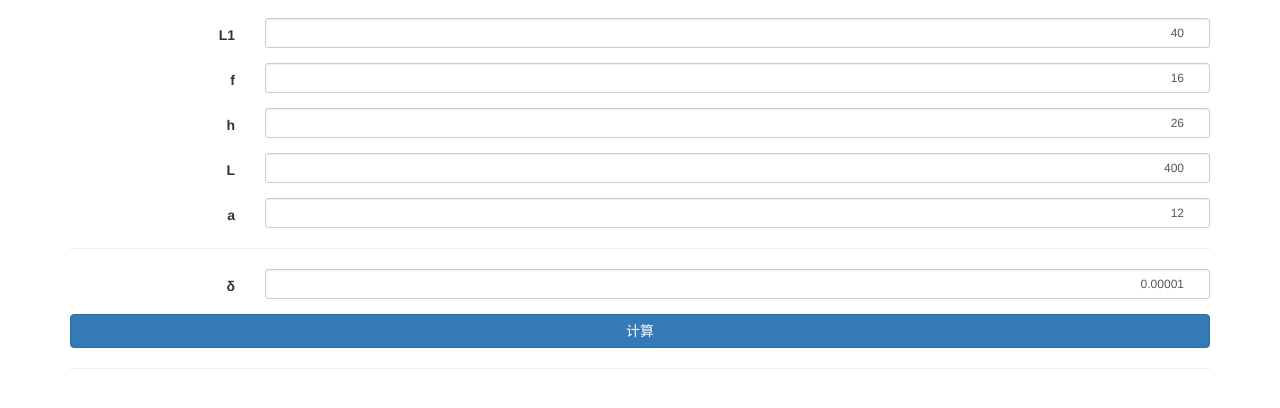
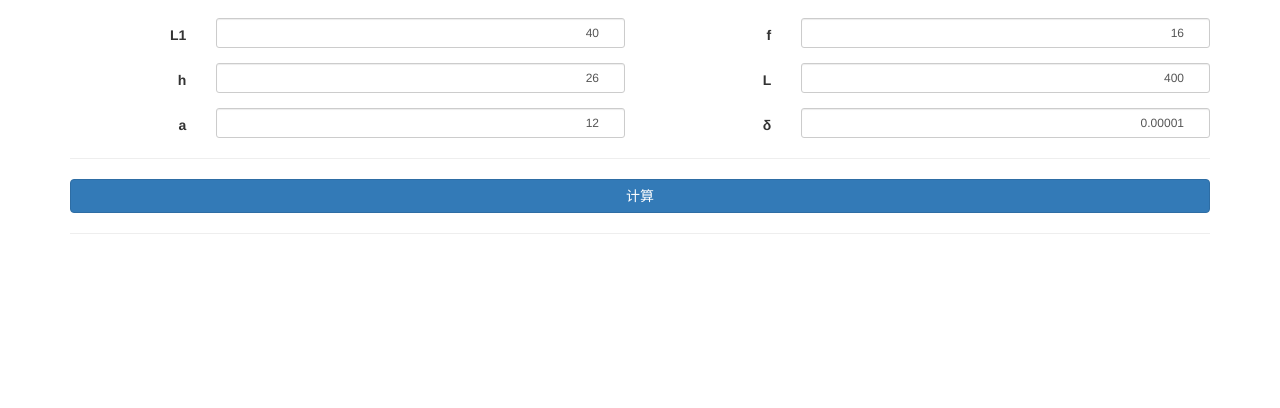
Before and after one commit to GZShi/gzshi.github.io, a plain HTML site: page DemoWebApp/index.html in a window 1280 px wide. Shown: the part 54-462 px from the top of the page. Drawn offline with Linux system fonts and the light colour scheme.

Commit message:
小调整
1. 增加本地存储模块
2. 调整输入框布局

```diff
--- /dev/null
+++ b/DemoWebApp/app/local.js
@@ -0,0 +1,32 @@
+app.factory('local', function () {
+
+	if (false === ('localStorage' in window)) {
+		return {
+			get: function () {
+				return undefined;
+			},
+			set: function () {
+				return undefined;
+			}
+		}
+	}
+
+	var prefix = 'DEMO_APP';
+	var ls = localStorage;
+	var resolveKey = function (key) {
+		return prefix + '#' + key;
+	};
+
+	return {
+		get: function (key) {
+			key = resolveKey(key);
+			var raw = ls.getItem(key);
+			return JSON.parse(raw);
+		},
+		set: function (key, value) {
+			key = resolveKey(key);
+			var raw = JSON.stringify(value);
+			ls.setItem(key, raw);
+		}
+	};
+});
--- a/DemoWebApp/app/module.js
+++ b/DemoWebApp/app/module.js
@@ -8,14 +8,14 @@ app.controller('NavController', ['$scope', function ($scope) {
 }]);
 
 
-app.controller('CalcController', ['$scope', function ($scope) {
+app.controller('CalcController', ['$scope', 'local', function ($scope, local) {
   $scope.values = {
-    L1: 40,
-    f: 16,
-    h: 26,
-    L: 400,
-    a: 12,
-    err: 0.00001
+    L1: local.get('var-L1') || 40,
+    f: local.get('var-f') || 16,
+    h: local.get('var-h') || 26,
+    L: local.get('var-L') || 400,
+    a: local.get('var-a') || 12,
+    err: local.get('var-err') || 0.00001
   };
   $scope.infos = {
     runtime: '',
@@ -84,6 +84,13 @@ app.controller('CalcController', ['$scope', function ($scope) {
     i.runtime = runtimeErr;
     i.result = calcResult;
     $scope.results = results;
+
+    local.set('var-L1', v.L1);
+    local.set('var-f', v.f);
+    local.set('var-h', v.h);
+    local.set('var-L', v.L);
+    local.set('var-a', v.a);
+    local.set('var-err', v.err);
   };
 
 }]);
--- a/DemoWebApp/index.html
+++ b/DemoWebApp/index.html
@@ -1,5 +1,5 @@
 <!DOCTYPE html>
-<html lang="en" ng-app="demoApp" manifest="cachesource.appcache.x">
+<html lang="en" ng-app="demoApp" manifest="cachesource.appcache">
 <head>
   <meta charset="UTF-8">
   <title>公式校验</title>
@@ -16,6 +16,7 @@
   <script src="source/angular.min.js"></script>
 
   <script src="app/module.js"></script>
+  <script src="app/local.js"></script>
 </head>
 <body>
   <nav class="navbar navbar-default" ng-controller="NavController">
@@ -43,67 +44,83 @@
 
   <div class="container" ng-controller="CalcController">
     <form class="form-horizontal varlist" name="varlist" ng-submit="calc()">
-      <div ng-class="{
-        'form-group': true,
+      <div class="form-group">
+        <div class="col-xs-6">
+          <div class="row" ng-class="{
             'has-error': varlist.L1.$invalid,
             'has-success': varlist.L1.$valid && varlist.L1.$dirty
           }">
-        <label class="control-label col-xs-2" for="var-L1">L1</label>
-        <div class="col-xs-10">
+            <label class="control-label col-xs-3" for="var-L1">L1</label>
+            <div class="col-xs-9">
               <input type="number" step="0.00000001" class="form-control input-sm" name="L1" ng-model="values.L1" id="var-L1" placeholder="L1" required>
             </div>
           </div>
-      <div ng-class="{
-        'form-group': true,
+        </div>
+        <div class="col-xs-6">
+          <div class="row" ng-class="{
             'has-error': varlist.f.$invalid,
             'has-success': varlist.f.$valid && varlist.f.$dirty
           }">
-        <label class="control-label col-xs-2" for="var-f">f</label>
-        <div class="col-xs-10">
+            <label class="control-label col-xs-3" for="var-f">f</label>
+            <div class="col-xs-9">
               <input type="number" step="0.00000001" class="form-control input-sm" name="f" ng-model="values.f" id="var-f" placeholder="f" required>
             </div>
           </div>
-      <div ng-class="{
-        'form-group': true,
+        </div>
+      </div>
+
+      <div class="form-group">
+        <div class="col-xs-6">
+          <div class="row" ng-class="{
             'has-error': varlist.h.$invalid,
             'has-success': varlist.h.$valid && varlist.h.$dirty
           }">
-        <label class="control-label col-xs-2" for="var-h">h</label>
-        <div class="col-xs-10">
+            <label class="control-label col-xs-3" for="var-h">h</label>
+            <div class="col-xs-9">
               <input type="number" step="0.00000001" class="form-control input-sm" name="h" ng-model="values.h" id="var-h" placeholder="h" required>
             </div>
           </div>
-      <div ng-class="{
-        'form-group': true,
+        </div>
+        <div class="col-xs-6">
+          <div class="row" ng-class="{
             'has-error': varlist.L.$invalid,
             'has-success': varlist.L.$valid && varlist.L.$dirty
           }">
-        <label class="control-label col-xs-2" for="var-L">L</label>
-        <div class="col-xs-10">
+            <label class="control-label col-xs-3" for="var-L">L</label>
+            <div class="col-xs-9">
               <input type="number" step="0.00000001" class="form-control input-sm" name="L" ng-model="values.L" id="var-L" placeholder="L" required>
             </div>
           </div>
-      <div ng-class="{
-        'form-group': true,
+        </div>
+      </div>
+
+      <div class="form-group">
+        <div class="col-xs-6">
+          <div class="row" ng-class="{
             'has-error': varlist.a.$invalid,
             'has-success': varlist.a.$valid && varlist.a.$dirty
           }">
-        <label class="control-label col-xs-2" for="var-L1">a</label>
-        <div class="col-xs-10">
+            <label class="control-label col-xs-3" for="var-a">a</label>
+            <div class="col-xs-9">
               <input type="number" step="0.00000001" class="form-control input-sm" name="a" ng-model="values.a" id="var-a" placeholder="a" required>
             </div>
           </div>
-      <hr>
-      <div ng-class="{
-        'form-group': true,
+        </div>
+        <div class="col-xs-6">
+          <div class="row" ng-class="{
             'has-error': varlist.err.$invalid,
             'has-success': varlist.err.$valid && varlist.err.$dirty
           }">
-        <label class="control-label col-xs-2" for="var-err">δ</label>
-        <div class="col-xs-10">
+            <label class="control-label col-xs-3" for="var-err">δ</label>
+            <div class="col-xs-9">
               <input type="number" step="0.00000001" class="form-control input-sm" name="err" ng-model="values.err" id="var-err" placeholder="误差" required>
             </div>
           </div>
+        </div>
+      </div>
+
+      <hr>
+
       <button ng-disabled="!varlist.$valid" type="submit" class="btn btn-primary btn-block">计算</button>
     </form>
 
```
Also changed, not shown: DemoWebApp/apple-touch-icon.png (added), 1 other file. Lines whose indentation alone changed are shown as unchanged.
